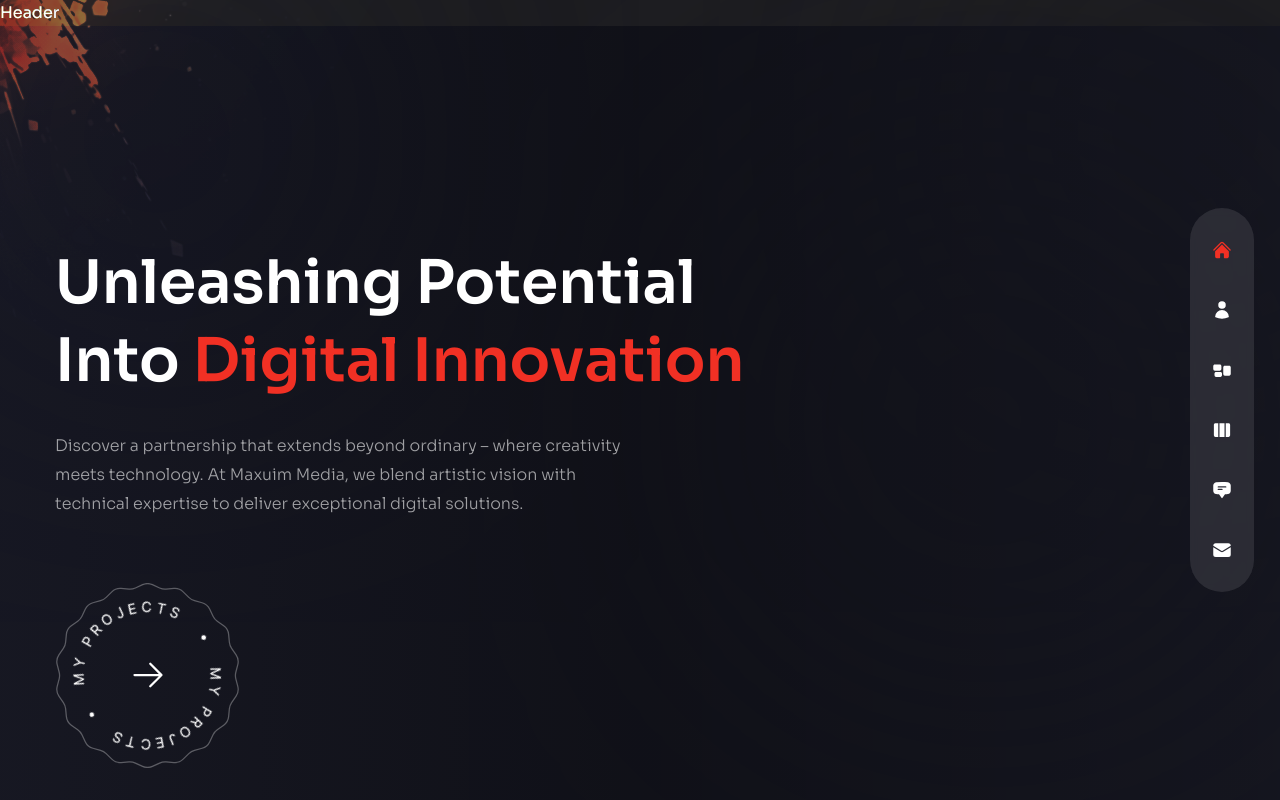
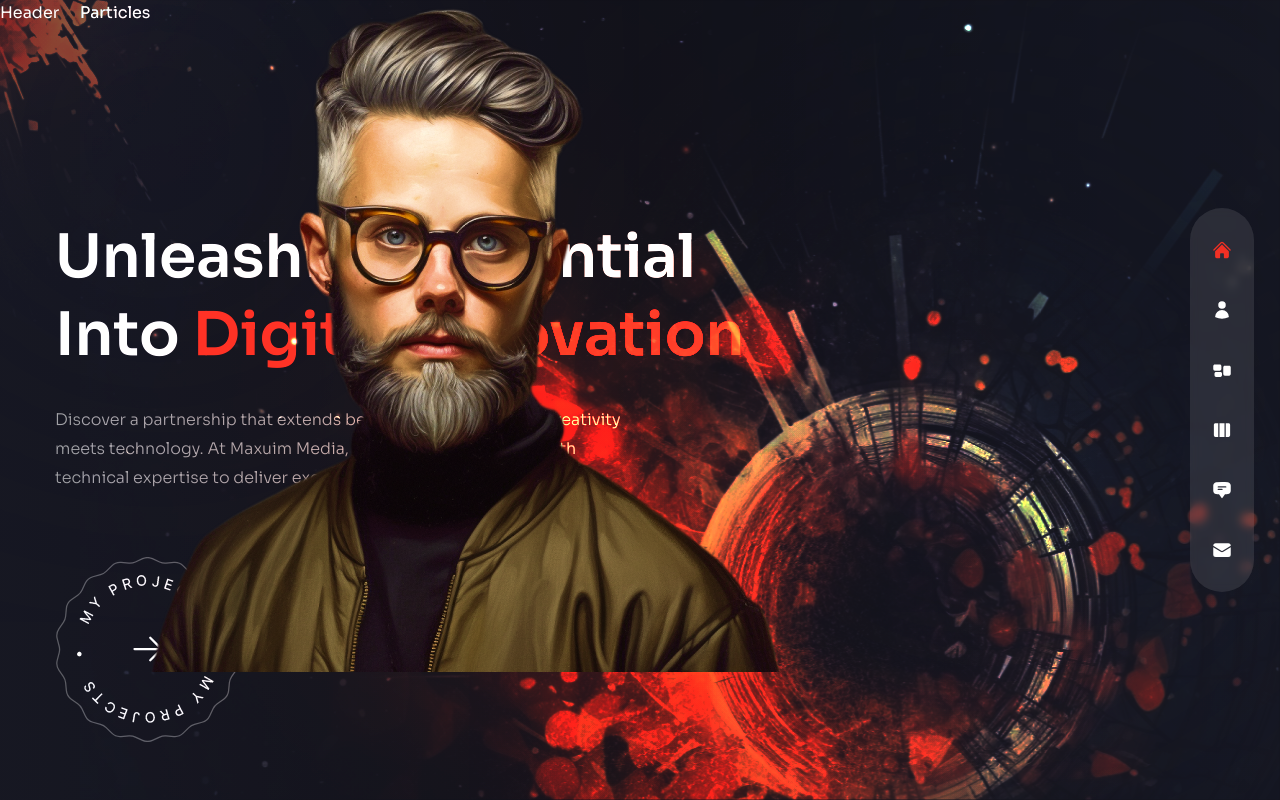
Before and after one commit to EnriqueAustin/PortfolioSite_2024, a Next.js app: page / in a window 1280 px wide. Built offline with nearby package versions, Linux system fonts and the light colour scheme.

Commit message:
working on home page

```diff
--- a/components/Avatar.js
+++ b/components/Avatar.js
@@ -1,5 +1,17 @@
+import Image from 'next/image';
+
 const Avatar = () => {
-  return <div>Avatar</div>;
+  return (
+    <div className='hidden xl:flex xl:max-w-none'>
+      <Image
+        src={'/avatar.png'}
+        width={737}
+        height={678}
+        alt=''
+        className='translate-z-0 w-full h-full'
+      />
+    </div>
+  );
 };
 
 export default Avatar;
--- a/components/Header.js
+++ b/components/Header.js
@@ -1,5 +1,5 @@
 const Header = () => {
-  return <header>Header</header>;
+  return <header className="absolute z-30 w-full">Header</header>;
 };
 
 export default Header;
--- a/pages/index.js
+++ b/pages/index.js
@@ -15,22 +15,56 @@ const Home = () => {
       <div className='w-full h-full bg-gradient-to-r from-primary/10 via-black/30 to-black/10'>
         <div className='text-center flex flex-col justify-center xl:pt-40 xl:text-left h-full container mx-auto'>
           {/* title */}
-          <h1 className='h1'>
+          <motion.h1
+            className='h1'
+            variants={fadeIn("down", 0.2)}
+            initial="hidden"
+            animate='show'
+            exit='hidden'
+          >
             Unleashing Potential <br /> Into{' '}
             <span className='text-accent'>Digital Innovation</span>
-          </h1>
+          </motion.h1>
           {/* subtitle */}
-          <p className='max-w-sm xl:max-w-xl mx-auto xl:mx-0 mb-10 xl:mb-16'>
-          Discover a partnership that extends beyond ordinary – where creativity meets technology. At Maxuim Media, we blend artistic vision with technical expertise to deliver exceptional digital solutions.
-          </p>
-          {/* spinny button */}
-          <div className='flex'>
+          <motion.p
+            className='max-w-sm xl:max-w-xl mx-auto xl:mx-0 mb-10 xl:mb-16'
+            variants={fadeIn("down", 0.3)}
+            initial="hidden"
+            animate='show'
+            exit='hidden'
+          >
+            Discover a partnership that extends beyond ordinary – where creativity meets technology. At Maxuim Media, we blend artistic vision with technical expertise to deliver exceptional digital solutions.
+          </motion.p>
+          {/* spinny btn */}
+          <div className='flex justify-center xl:hidden relative'>
             <ProjectsBtn />
           </div>
+          <motion.div
+            className='hidden xl:flex'
+            variants={fadeIn("down", 0.4)}
+            initial="hidden"
+            animate='show'
+            exit='hidden'
+          >
+            <ProjectsBtn />
+          </motion.div>
         </div>
       </div>
       {/* image */}
-      <div>image</div>
+      <div className='w-[1200px] h-full absolute right-0 bottom-0'>
+        {/* bg image */}
+        <div className='bg-none xl:bg-explosion xl:bg-cover xl:bg-right xl:bg-no-repeat w-full h-full absolute mix-blend-color-dodge translate-z-0'>
+
+        </div>
+        {/* part5icles */}
+        <div>
+          Particles
+        </div>
+        {/* avatar img */}
+        <div className='w-full h-full max-w-[737px] max-h-[678px] absolute bottom-32'>
+          <Avatar />
+        </div>
+      </div>
     </div>
   );
 };
```
